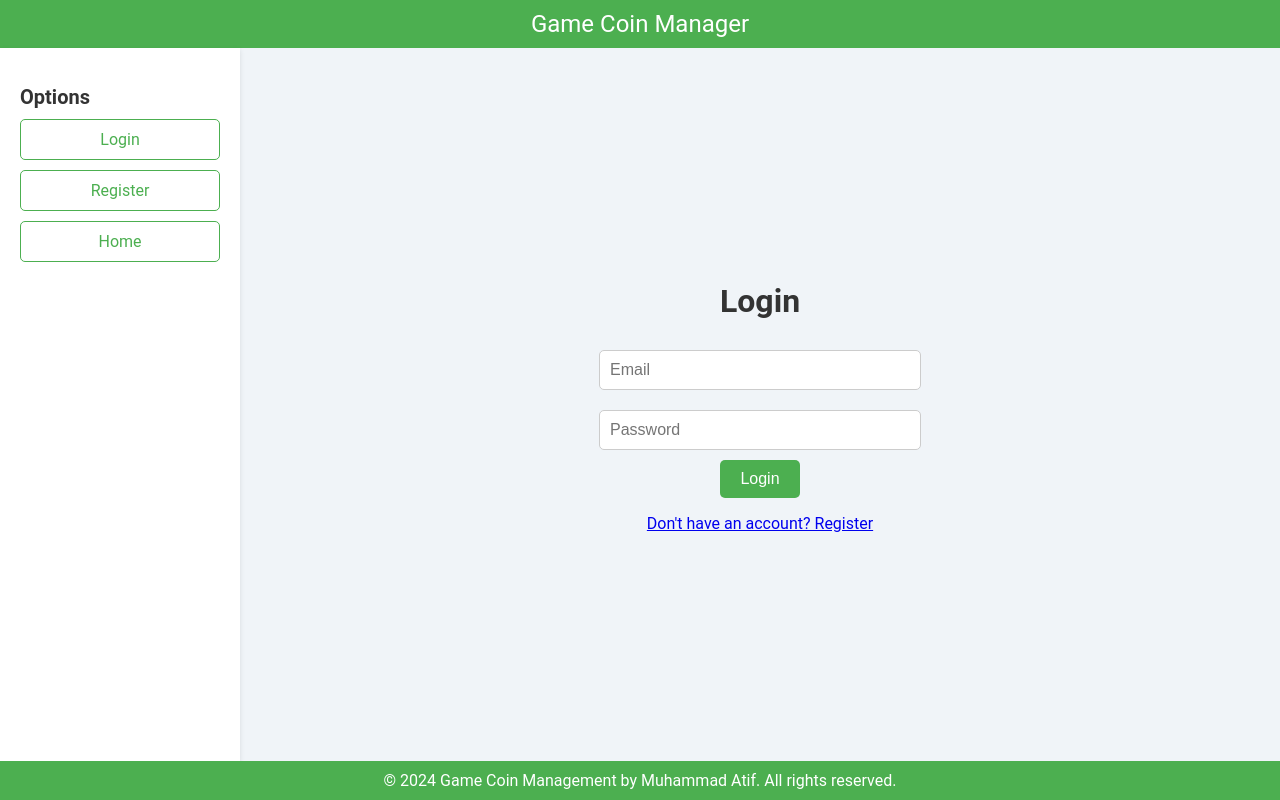
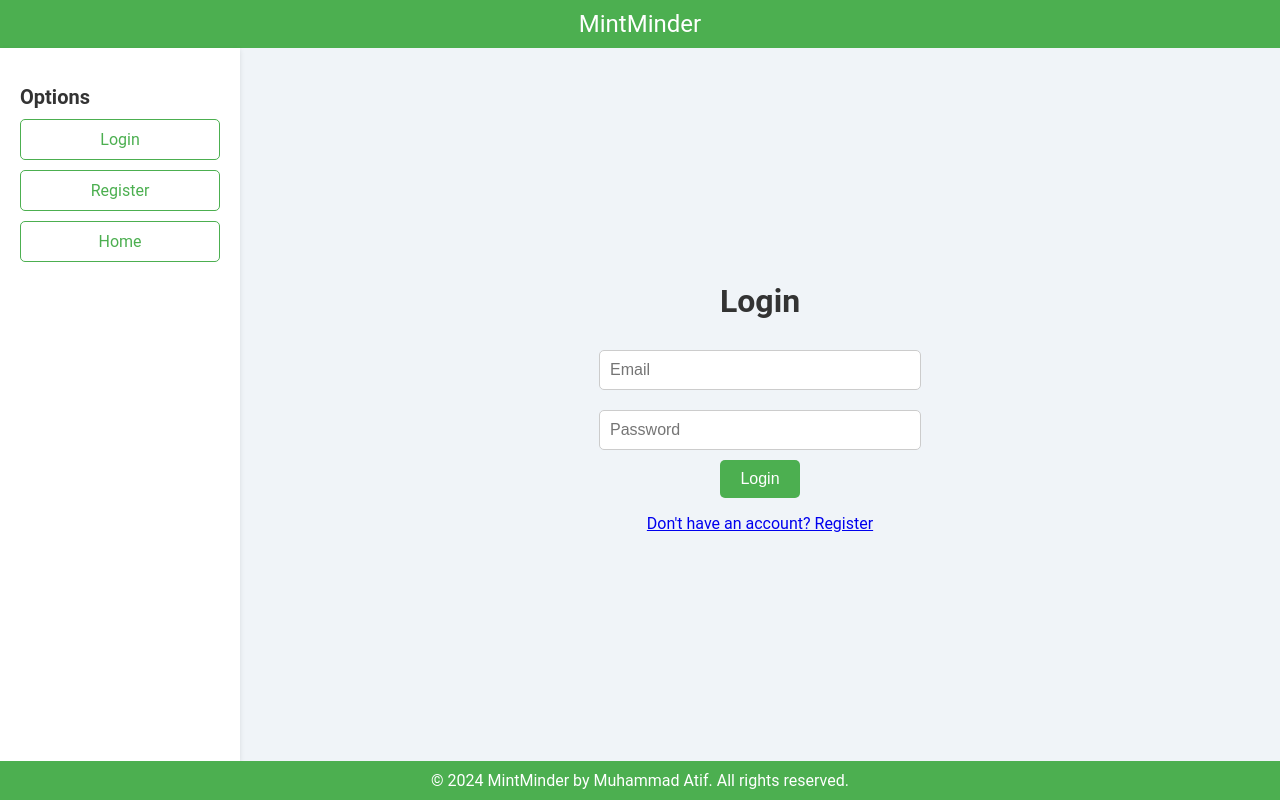
Before and after one commit to matif1766095/MintMinder, a Flask app: page /login in a window 1280 px wide. Run offline with Flask 3, Linux system fonts and the light colour scheme.

Commit message:
login.html project name updated

```diff
--- a/templates/login.html
+++ b/templates/login.html
@@ -3,12 +3,12 @@
 <head>
     <meta charset="UTF-8">
     <meta name="viewport" content="width=device-width, initial-scale=1.0">
-    <title>Login - Game Coin Manager</title>
+    <title>Login - MintMinder</title>
    <link rel="stylesheet" href="/static/login/style.css">
 </head>
 <body>
     <header>
-        Game Coin Manager
+        MintMinder
     </header>
     <div class="container">
         <div class="sidebar">
@@ -30,7 +30,7 @@
         </div>
     </div>
     <footer>
-        &copy; 2024 Game Coin Management by Muhammad Atif. All rights reserved.
+        &copy; 2024 MintMinder by Muhammad Atif. All rights reserved.
     </footer>
 </body>
 </html>
```
